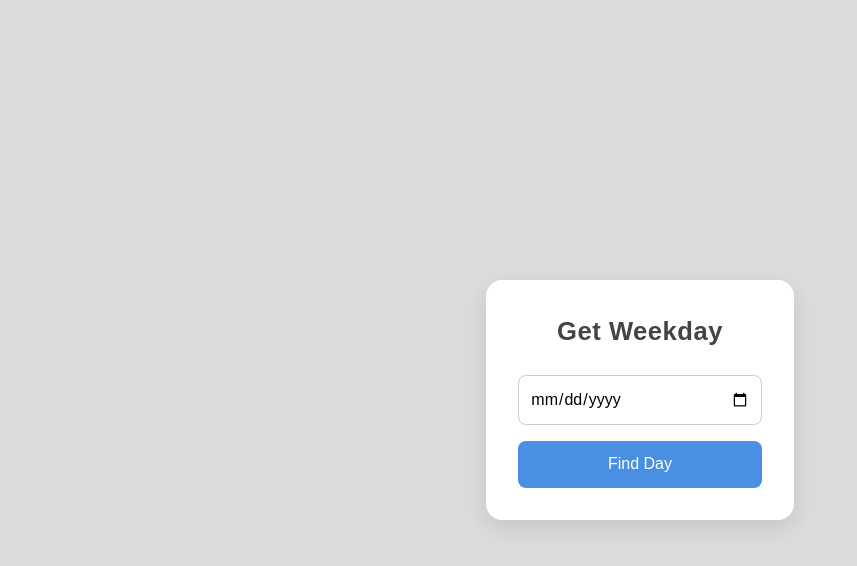
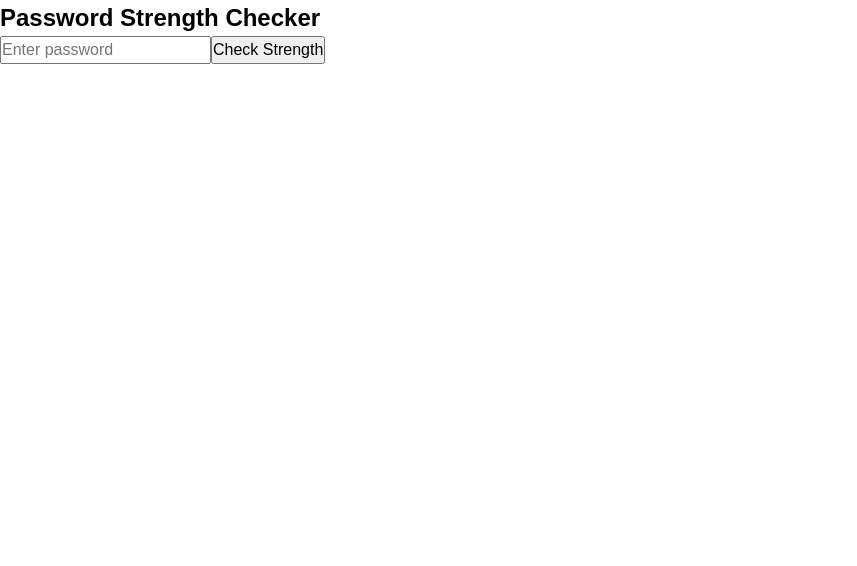
Before and after one commit to shubhamchasing/react-vite-prep, a React (Vite) app: page / in a window 1280 px wide. Shown: the top 566 px of the page, without its empty margins (0-857 px from the left). Built offline with nearby package versions, Linux system fonts and the light colour scheme.

Commit message:
feat: add password strength checker

```diff
--- a/src/App.jsx
+++ b/src/App.jsx
@@ -1,5 +1,6 @@
 import "./App.css";
-import GetWeekday from "./Components/GetWeekday";
+import PasswordStrength from "./Components/PasswordStrength";
+// import GetWeekday from "./Components/GetWeekday";
 // import ReadMoreToggle from "./Components/ReadMoreToggle";
 // import BackToTop from "./Components/BackToTop";
 // import ColorExplorer from "./Components/ColorExplorer";
@@ -41,7 +42,7 @@ function App() {
   return (
     <>
       <div className="App">
-        <GetWeekday />
+        <PasswordStrength />
       </div>
     </>
   );
--- /dev/null
+++ b/src/Components/PasswordStrength/index.jsx
@@ -0,0 +1,54 @@
+import { useState } from "react";
+import "./styles.css";
+
+// ✅ Export this so it can be tested
+export const checkPasswordStrength = (pwd) => {
+  const check = [
+    pwd.length >= 8,
+    /[A-Z]/.test(pwd),
+    /[a-z]/.test(pwd),
+    /[0-9]/.test(pwd),
+    /[^A-Za-z0-9]/.test(pwd),
+  ];
+
+  const passedLevels = check.filter(Boolean).length;
+
+  if (passedLevels === 1) return "Level 1";
+  if (passedLevels === 2 || passedLevels === 3) return "Level 2";
+  if (passedLevels === 4 || passedLevels === 5) return "Level 3";
+  return "Weak Password";
+};
+
+const PasswordStrength = () => {
+  const [password, setPassword] = useState("");
+  const [strengthLevel, setStrengthLevel] = useState("");
+
+  const handlePassword = (e) => {
+    setPassword(e.target.value);
+  };
+
+  const handleCheckStrenth = () => {
+    const strengthMsg = checkPasswordStrength(password);
+    setStrengthLevel(strengthMsg);
+  };
+
+  return (
+    <div>
+      <h2>Password Strength Checker</h2>
+      <input
+        type="password"
+        placeholder="Enter password"
+        value={password}
+        onChange={handlePassword}
+      />
+      <button onClick={handleCheckStrenth}>Check Strength</button>
+      {strengthLevel && (
+        <div>
+          Strength: <strong>{strengthLevel}</strong>
+        </div>
+      )}
+    </div>
+  );
+};
+
+export default PasswordStrength;
--- /dev/null
+++ b/src/Components/PasswordStrength/styles.css
@@ -0,0 +1,15 @@
+body {
+  font-family: sans-serif;
+  -webkit-font-smoothing: auto;
+  -moz-font-smoothing: auto;
+  -moz-osx-font-smoothing: grayscale;
+  font-smoothing: auto;
+  text-rendering: optimizeLegibility;
+  font-smooth: always;
+  -webkit-tap-highlight-color: transparent;
+  -webkit-touch-callout: none;
+}
+
+h1 {
+  font-size: 1.5rem;
+}
```
